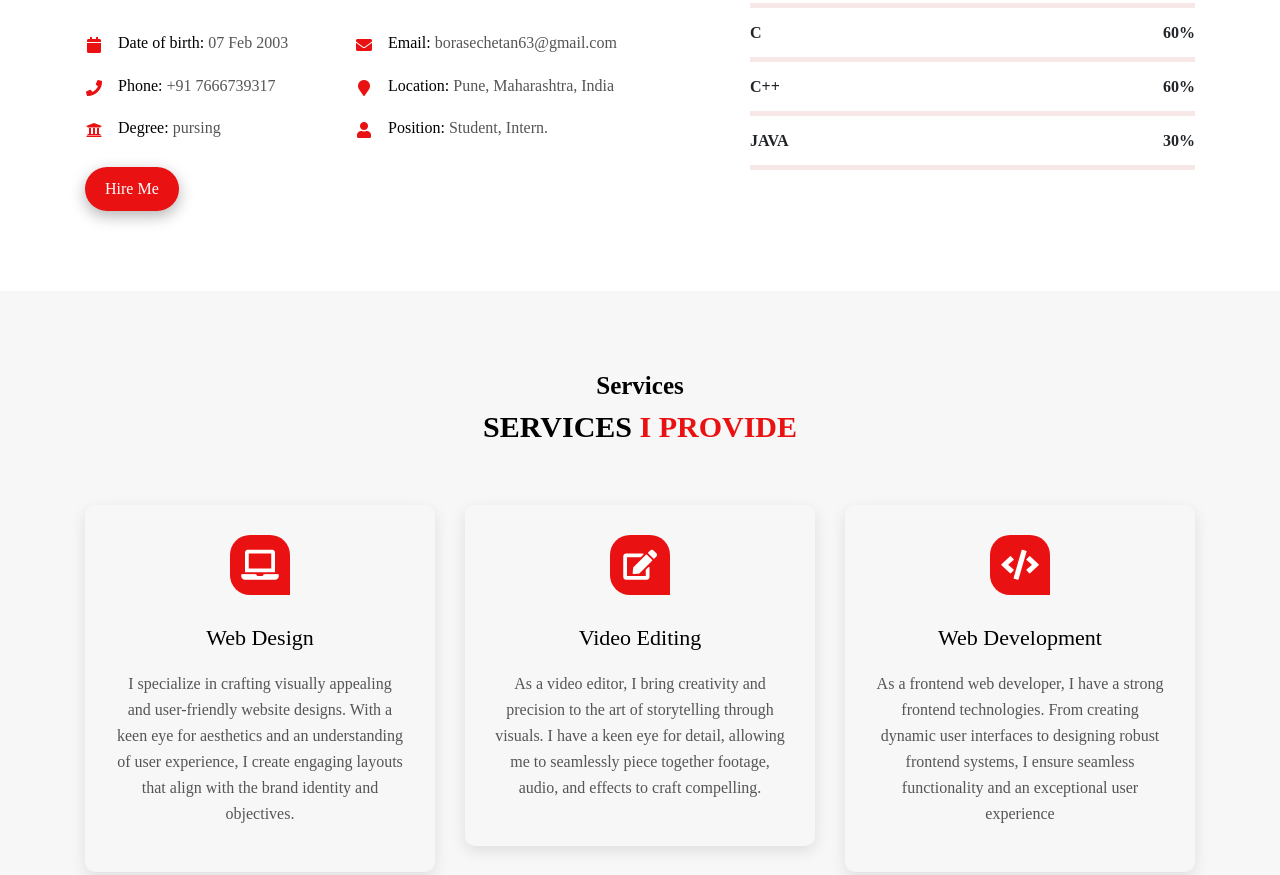
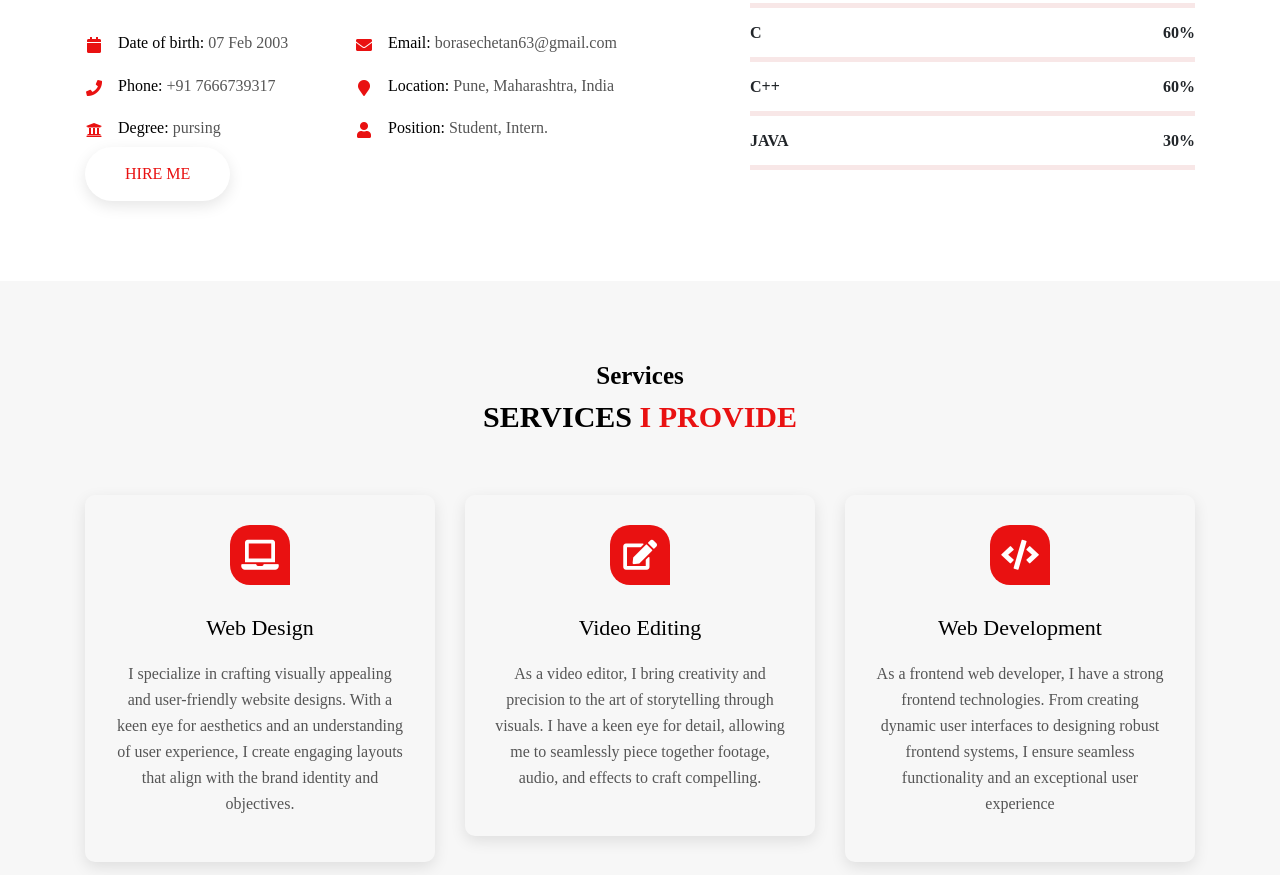
Before and after one commit to PatilBRIGADE/PORTFOLI, a plain HTML site: page index.html in a window 1280 px wide. Shown: the part 1199-2074 px from the top of the page. Drawn offline with nearby package versions, Linux system fonts and the light colour scheme; a script that the page names is missing.

Commit message:
index.html

```diff
--- a/index.html
+++ b/index.html
@@ -216,7 +216,7 @@
                                 </div> <!-- single info -->
                             </li>
                         </ul>
-                        <a href="https://drive.google.com/file/d/1NzYH3gKOQ7hwyYkx_tQGQfyT33cqPecr/view?usp=drive_link" class="hire-me">Hire Me</a>
+                        <a href="https://drive.google.com/file/d/1NzYH3gKOQ7hwyYkx_tQGQfyT33cqPecr/view?usp=drive_link" class="btn btn-2"> HIRE ME</a>
                     </div>
                 </div>
                 <div class="col-lg-6 col-xl-5 offset-xl-1">
```
